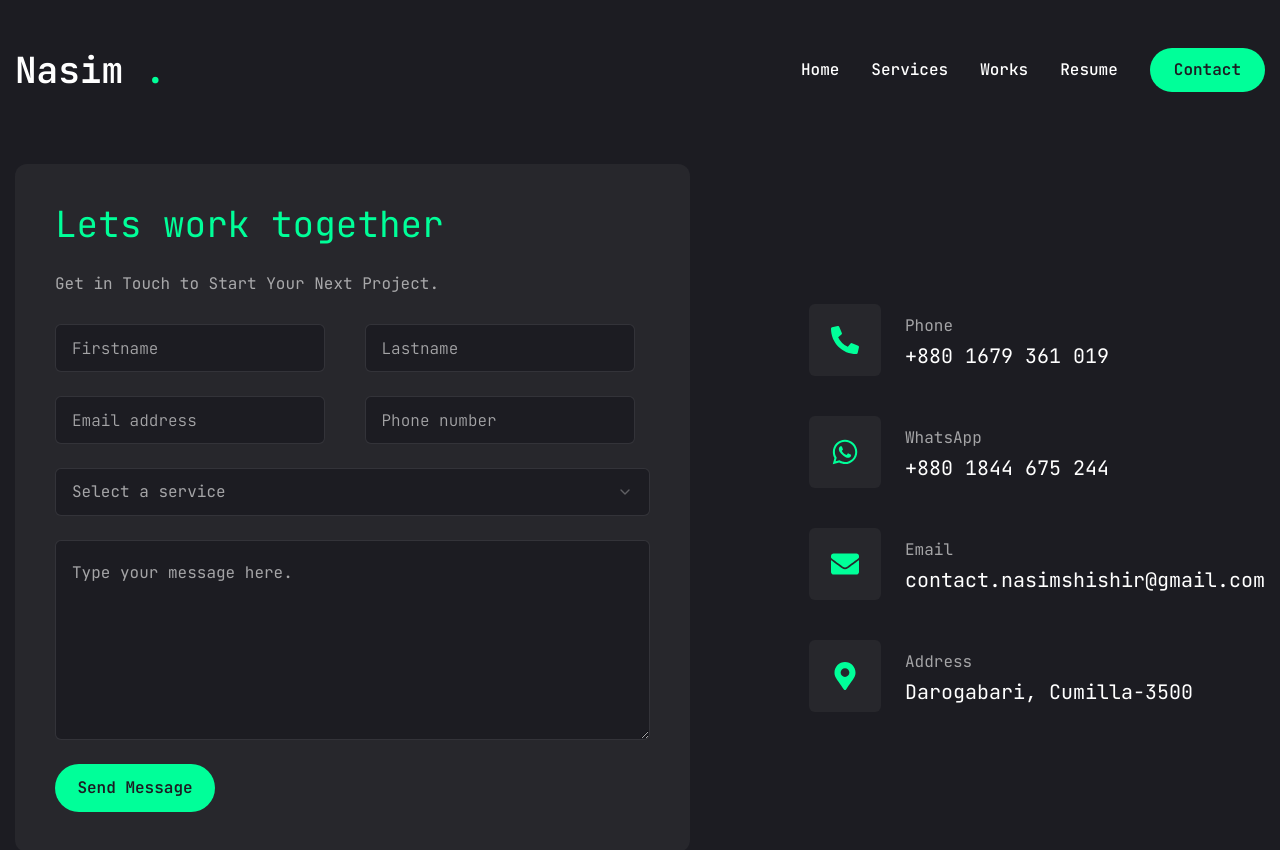
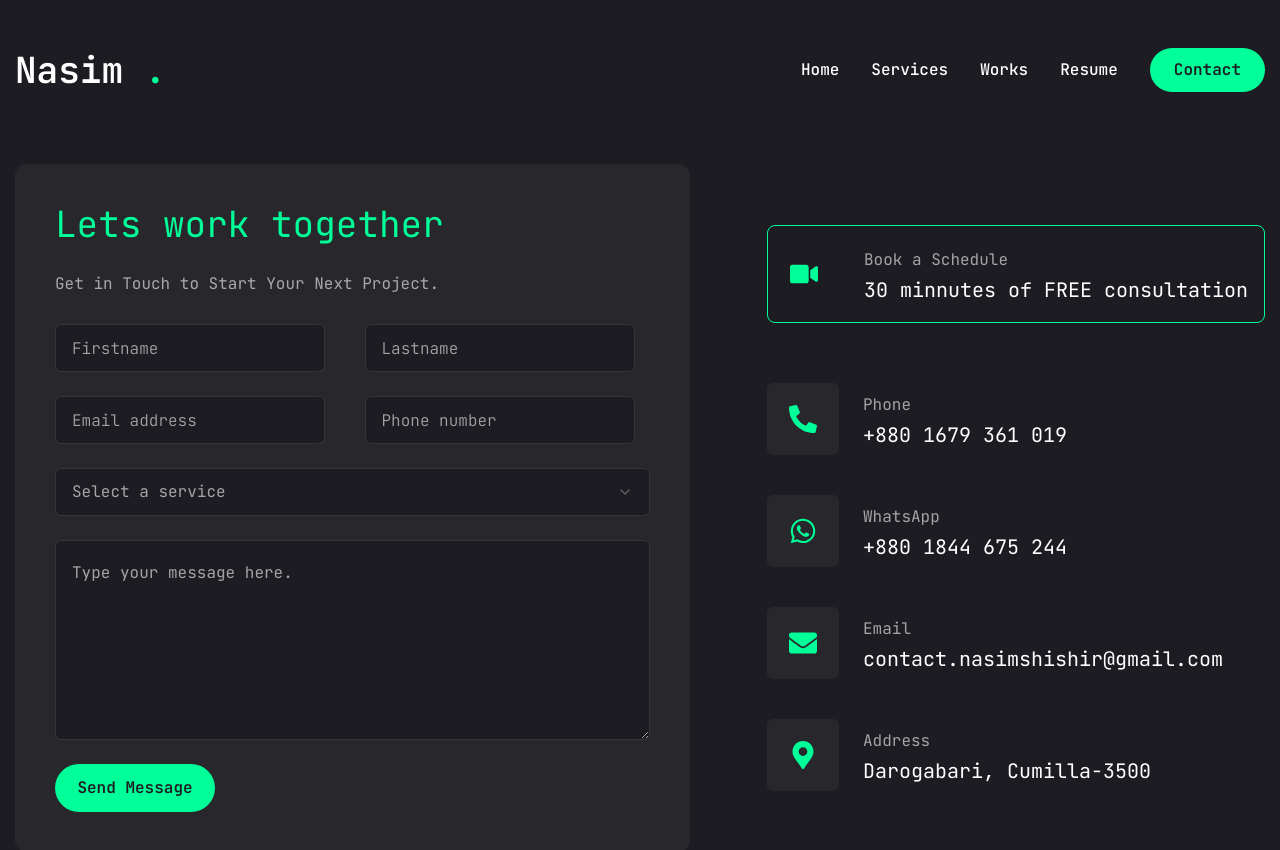
Before and after one commit to nasimshishir/Dev-portfolio-final, a Next.js app: page /contact in a window 1280 px wide. Shown: the top 850 px of the page. Built offline with nearby package versions, Linux system fonts and the light colour scheme.

Commit message:
Consultancy Booking Button added

```diff
--- a/app/contact/page.tsx
+++ b/app/contact/page.tsx
@@ -12,7 +12,9 @@ import { zodResolver } from '@hookform/resolvers/zod'
 import { Form, FormControl, FormField, FormItem, FormMessage } from '@/components/ui/form'
 import axios from 'axios'
 import { toast } from '@/components/ui/use-toast'
-import { Loader2 } from 'lucide-react'
+import { LibraryIcon, Loader2 } from 'lucide-react'
+import { FaVideo } from "react-icons/fa"
+import Link from "next/link"
 
 const Contact = () => {
 
@@ -179,6 +181,17 @@ const Contact = () => {
 
                     <div className='flex-1 flex items-center xl:justify-end order-1 xl:order-none mb-8 xl:mb-0'>
                         <ul className='flex flex-col gap-10'>
+                            <Link href="https://cal.com/nasimshishir/30min" className="group">
+                                <li className='flex items-center gap-6 border border-accent rounded-lg py-3 pe-4 mb-5'>
+                                    <div className='w-[52px] h-[52px] xl:w-[72px] xl:h-[72px] text-accent rounded-md flex items-center justify-center'>
+                                        <div className='text-[24px] xl:text-[28px]' ><FaVideo /></div>
+                                    </div>
+                                    <div className='flex-1'>
+                                        <p className='text-white/60 group-hover:text-white/80'>Book a Schedule</p>
+                                        <h3 className='text-xl'>30 minnutes of FREE consultation</h3>
+                                    </div>
+                                </li>
+                            </Link>
                             {contactInfo.map((info, idx) => {
                                 return (
                                     <li key={idx} className='flex items-center gap-6'>
```
